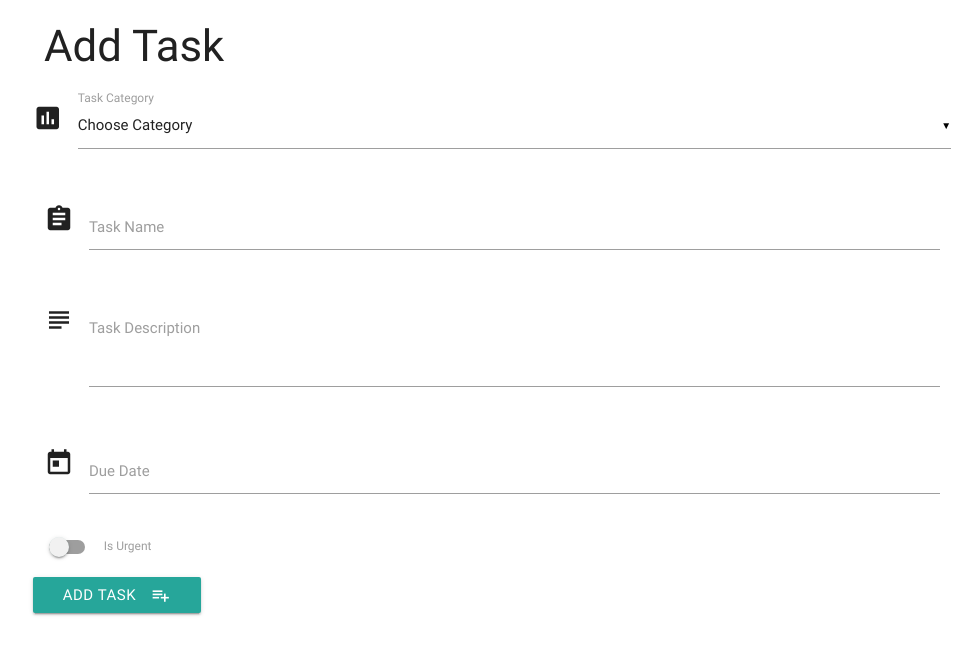
After one commit to jjackson19862017/TaskManagerProject, a Python web app: template templates/edittask.html in a window 1280 px wide. The commit adds this page. Shown: the top 655 px of the page, without its empty margins (148-1128 px from the left). Run offline with Jinja, Linux system fonts and the light colour scheme; the template is opened without the code that fills it, so the values that code supplies are empty; some libraries are stand-ins or nearby versions.

```diff
--- /dev/null
+++ b/templates/edittask.html
@@ -0,0 +1,55 @@
+{% extends 'base.html' %} {% block content %}
+<h3>Add Task</h3>
+<div class="row">
+    <form action="{{ url_for('insert_task') }}" method="POST"  class="col s12">
+        <div class="row">
+            <div class="row">
+                <div class="input-field col s12">
+                    <i class="material-icons prefix">poll</i>
+                    <select id="category" name="category_name">
+                  <option value="" disabled selected>Choose Category</option>
+                  {% for cat in categories %}
+                      <option value="{{cat.category_name}}">{{cat.category_name}}</option>
+                  {% endfor %}
+                </select>
+                    <label>Task Category</label>
+                </div>
+            </div>
+            <div class="input-field col s12">
+                <i class="material-icons prefix">assignment</i>
+                <input id="task_name" name="task_name" type="text">
+                <label for="icon_prefix">Task Name</label>
+            </div>
+        </div>
+        <div class="row">
+            <div class="input-field col s12">
+                <i class="material-icons prefix">subject</i>
+                <textarea name="task_description" id="task_description" class="materialize-textarea"></textarea>
+                <label for="icon_telephone">Task Description</label>
+            </div>
+        </div>
+        <div class="row">
+            <div class="input-field col s12">
+                <i class="material-icons prefix">today</i>
+                <input id="due_date" name="due_date" type="text" class="datepicker">
+                <label for="icon_prefix">Due Date</label>
+            </div>
+        </div>
+        <div class="row">
+            <div class="switch">
+                <label>
+                  <input id="is_urgent" name="is_urgent" type="checkbox">
+                  <span class="lever"></span>
+                  Is Urgent
+                </label>
+            </div>
+        </div>
+        <div class="row">
+            <button class="btn waves-effect waves-light" type="submit" name="action">Add Task
+                <i class="material-icons right">playlist_add</i>
+             </button>
+        </div>
+    </form>
+</div>
+
+{% endblock %}
```
Also changed, not shown: app.py (+7 -0 lines), templates/tasks.html (+7 -5 lines), README.md.
